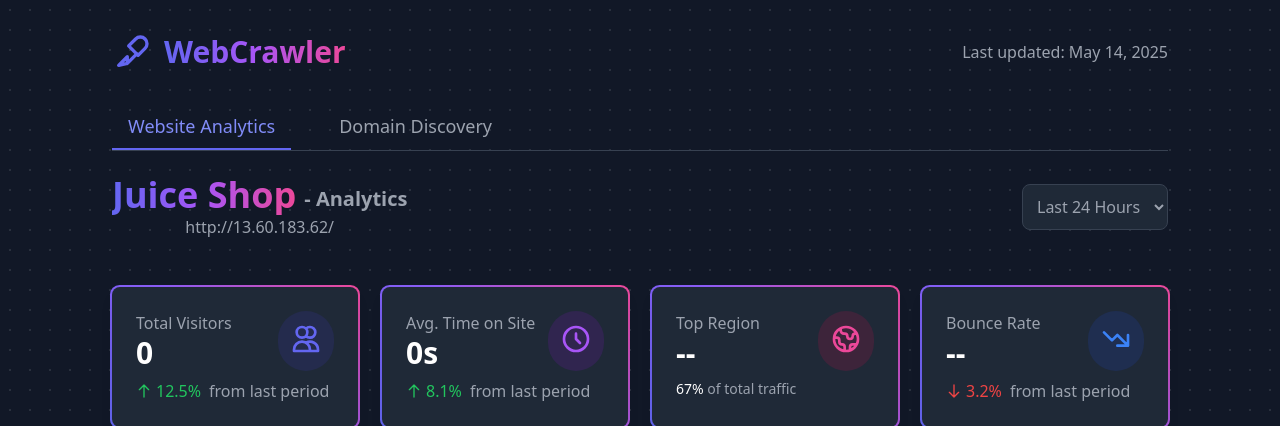
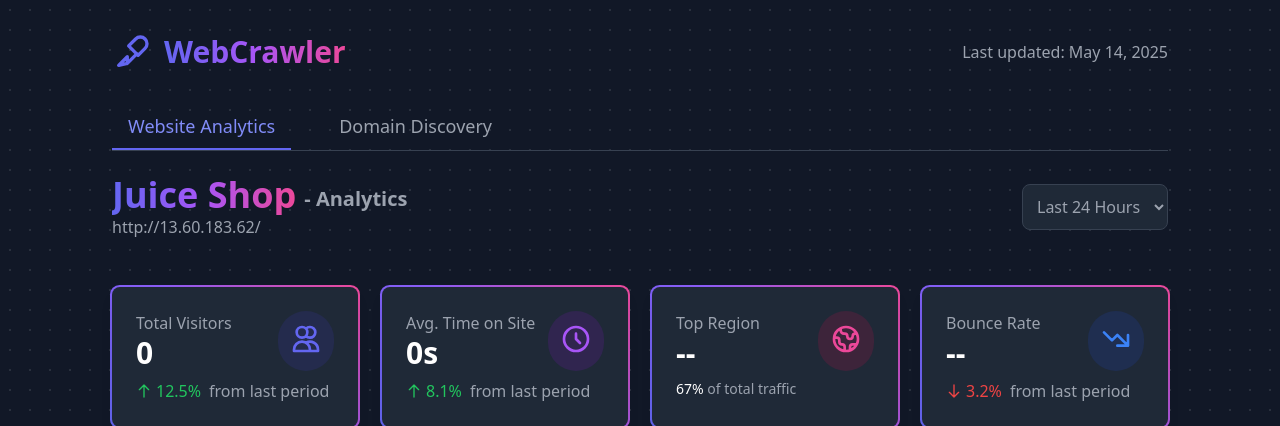
Before and after one commit to Janvier-Irasubiza/web-crawler, a FastAPI app: page / in a window 1280 px wide. Shown: the top 426 px of the page. Run offline with FastAPI, Linux system fonts and the light colour scheme; data that the repository does not hold is empty; some libraries are stand-ins or nearby versions.

Commit message:
fix: Remove unnecessary width styling from analytics URL display

```diff
--- a/templates/index.html
+++ b/templates/index.html
@@ -185,7 +185,7 @@
                 >- Analytics</span
               >
             </div>
-            <p class="text-gray-400 block truncate text-center w-full">
+            <p class="text-gray-400 block truncate">
               http://13.60.183.62/
             </p>
           </div>
```
